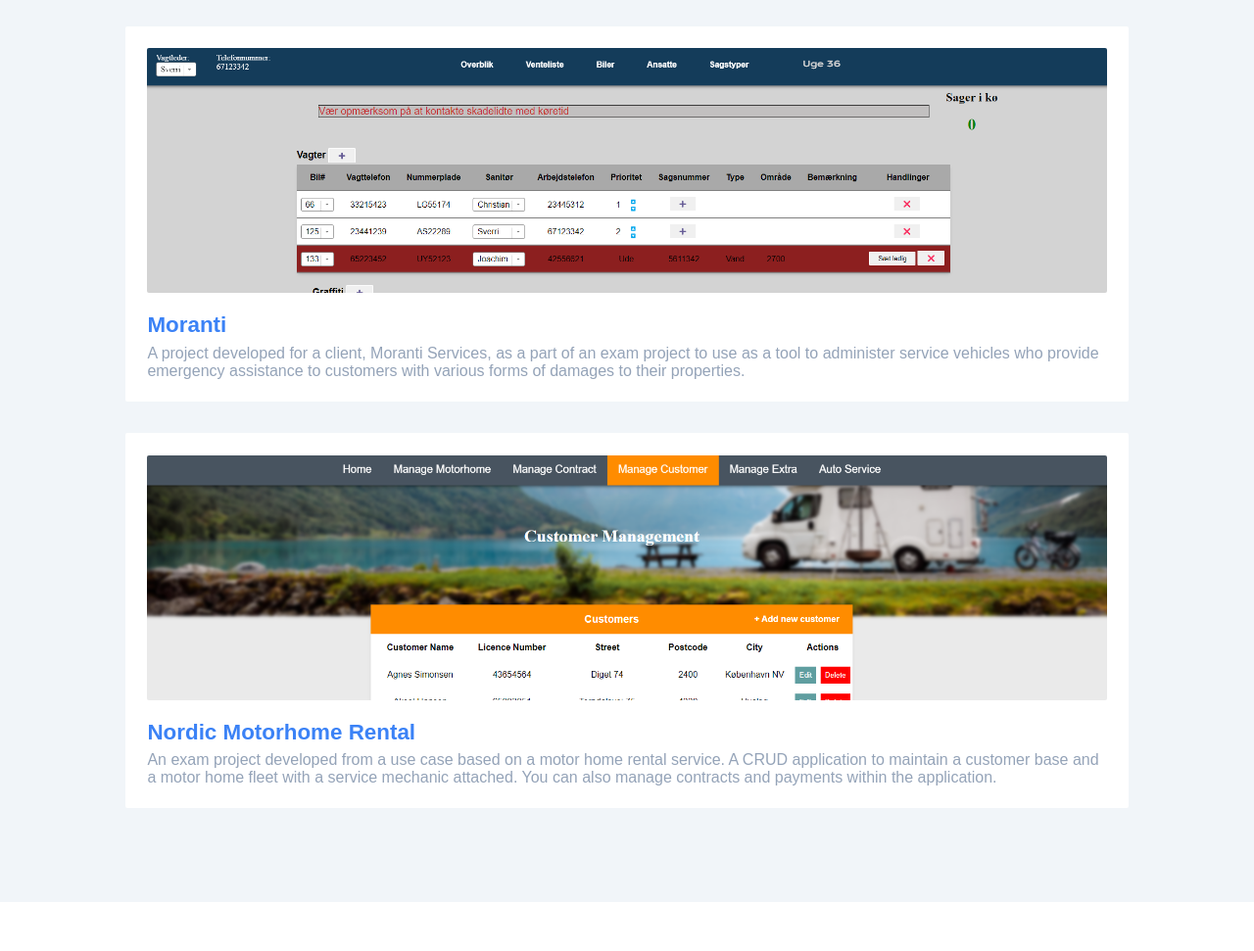
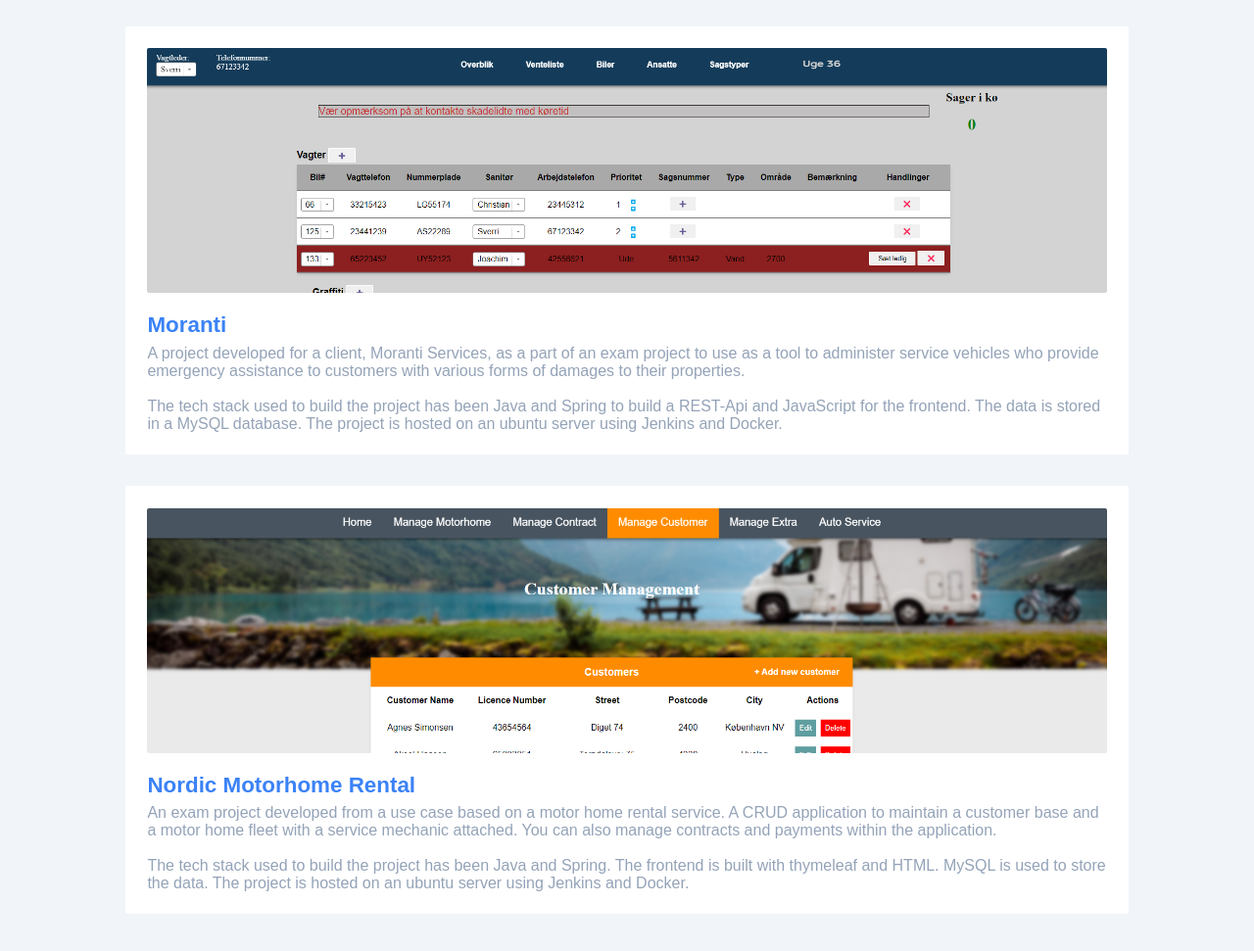
Before and after one commit to Delamir/christian-detlefsen.dk, a plain HTML site: page projects/index.html in a window 1280 px wide. Shown: the part 97-1068 px from the top of the page at 98% size. Before the commit the page ends 1018 px from the top, so only its background shows below. Drawn offline with Linux system fonts and the light colour scheme.

Commit message:
Text edits

```diff
--- a/projects/index.html
+++ b/projects/index.html
@@ -38,6 +38,12 @@
                                 to use as a tool to administer service vehicles who provide emergency assistance
                                 to customers with various forms of damages to their properties.
                             </p>
+                            <br>
+                            <p>
+                                The tech stack used to build the project has been Java and Spring to build a REST-Api and
+                                JavaScript for the frontend. The data is stored in a MySQL database.
+                                The project is hosted on an ubuntu server using Jenkins and Docker.
+                            </p>
                         </div>
                     </div>
                 </a>
@@ -59,6 +65,11 @@
                                 A CRUD application to maintain a customer base and a motor home fleet with a
                                 service mechanic attached. You can also manage contracts and payments within the application.
                             </p>
+                            <br>
+                            <p>
+                                The tech stack used to build the project has been Java and Spring. The frontend is built
+                                with thymeleaf and HTML. MySQL is used to store the data. The project is hosted on an ubuntu server using Jenkins and Docker.
+                            </p>
                         </div>
                     </div>
                 </a>
```
Also changed, not shown: cv/index.html (+1 -1 lines).
